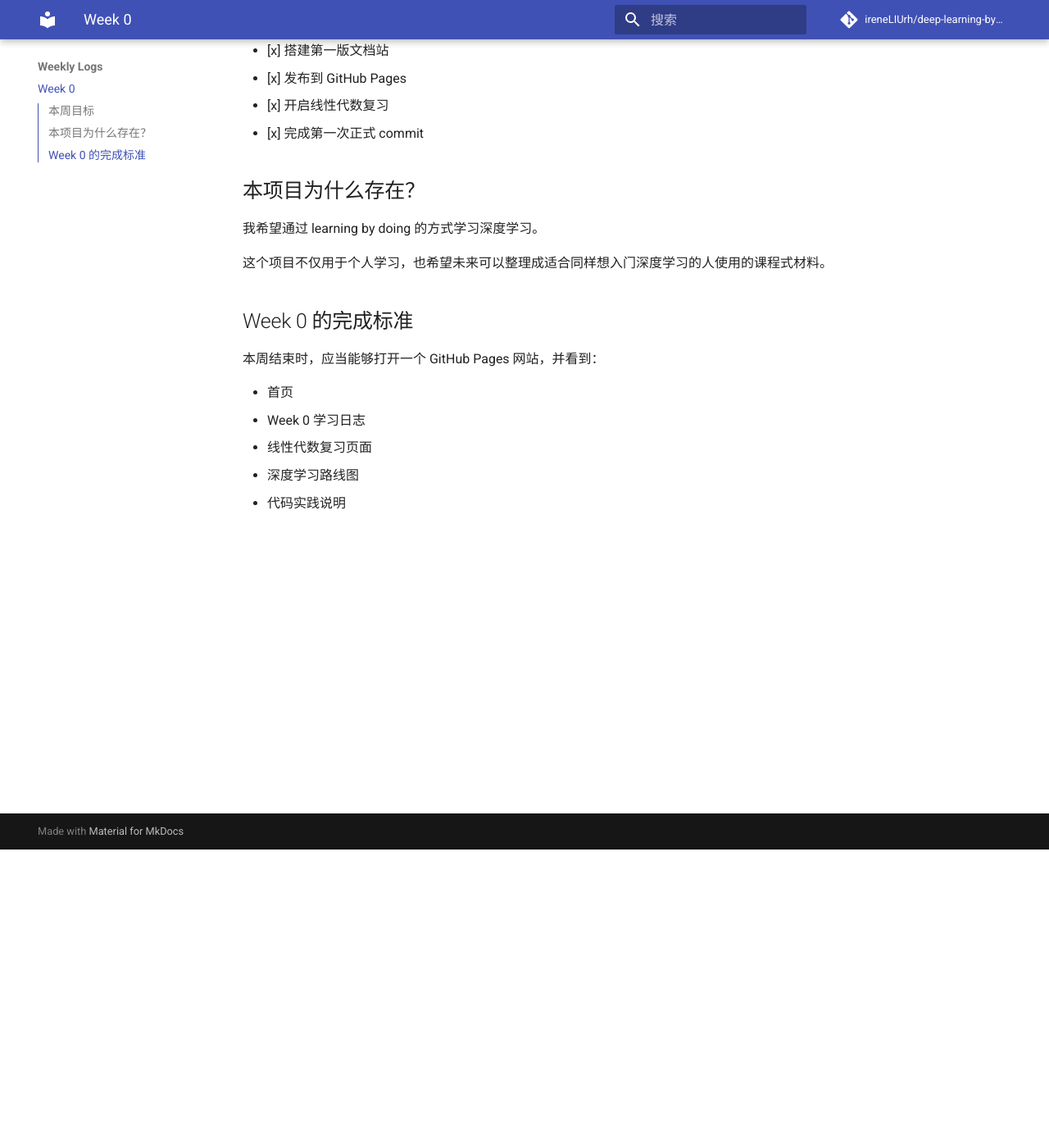
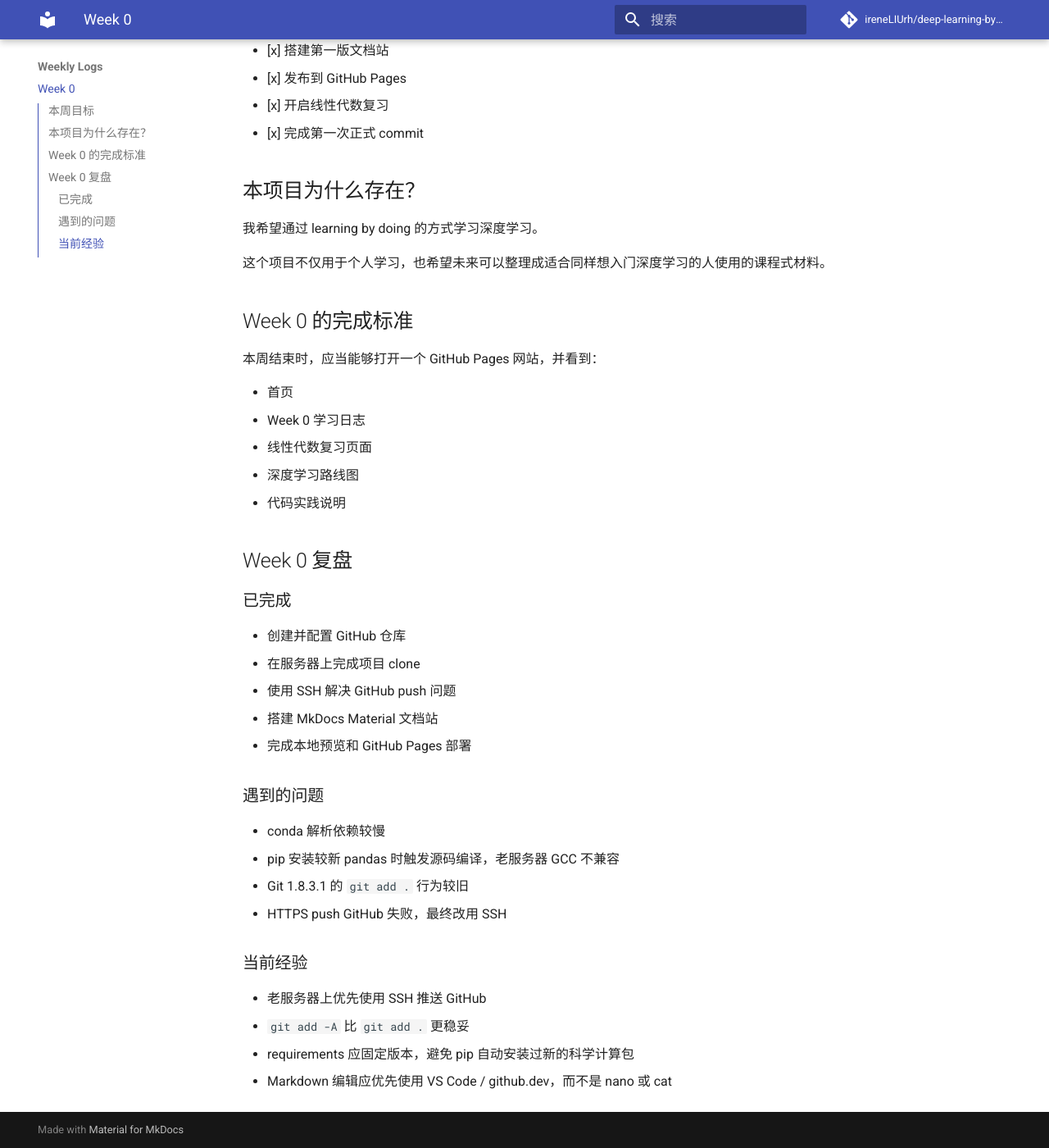
Before and after one commit to ireneLIUrh/deep-learning-by-doing-camp, an MkDocs documentation site: the page built from docs/logs/week0.md, in a window 1280 px wide and 1400 px high, scrolled down 364 px. Shown: the whole window at 82% size. Built offline with MkDocs 1.6.1 and Material for MkDocs 9.7.7, drawn with Linux system fonts in a browser that asks for light colours; comment, search, counter and statistics services are not loaded.

Commit message:
Add week0 recap

```diff
--- a/docs/logs/week0.md
+++ b/docs/logs/week0.md
@@ -26,3 +26,27 @@
 - 线性代数复习页面
 - 深度学习路线图
 - 代码实践说明
+
+## Week 0 复盘
+
+### 已完成
+
+- 创建并配置 GitHub 仓库
+- 在服务器上完成项目 clone
+- 使用 SSH 解决 GitHub push 问题
+- 搭建 MkDocs Material 文档站
+- 完成本地预览和 GitHub Pages 部署
+
+### 遇到的问题
+
+- conda 解析依赖较慢
+- pip 安装较新 pandas 时触发源码编译，老服务器 GCC 不兼容
+- Git 1.8.3.1 的 `git add .` 行为较旧
+- HTTPS push GitHub 失败，最终改用 SSH
+
+### 当前经验
+
+- 老服务器上优先使用 SSH 推送 GitHub
+- `git add -A` 比 `git add .` 更稳妥
+- requirements 应固定版本，避免 pip 自动安装过新的科学计算包
+- Markdown 编辑应优先使用 VS Code / github.dev，而不是 nano 或 cat
```
